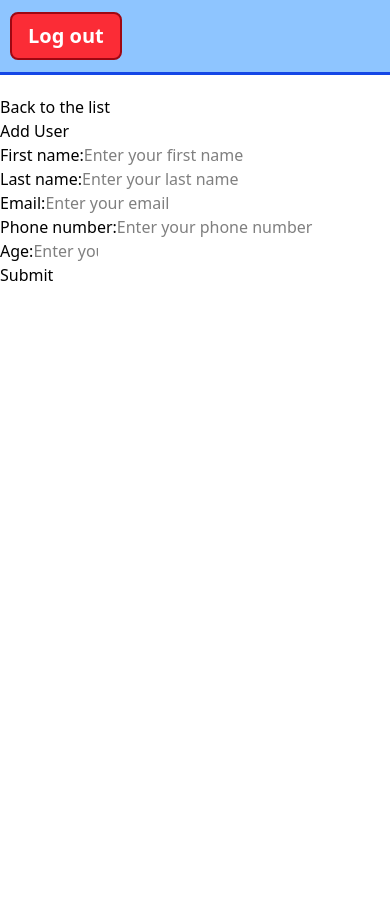
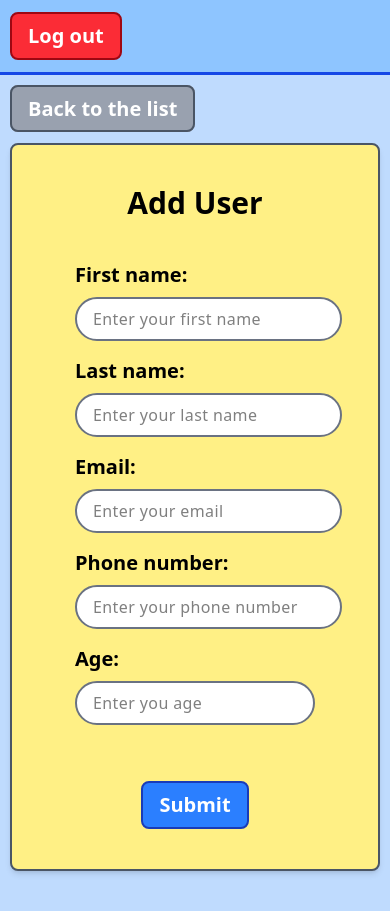
Before and after one commit to Riviets/user-management-system, a React (Vite) app: page /user/add in a window 390 px wide. Before the commit the page ends 844 px from the top, so only its background shows below. Built offline with nearby package versions, Linux system fonts and the light colour scheme; no server answers; sample sign-in values are in the browser's storage.

Commit message:
Fix editing user logic, add responsive design for UserForm component

```diff
--- a/src/components/user/EditUser.jsx
+++ b/src/components/user/EditUser.jsx
@@ -23,9 +23,9 @@ function EditUser(){
         getUserInfo()
     }, [])
 
-    async function handleEdit(){
+    async function handleEdit(userData){
         try{
-            const response = await userService.editUser(id)
+            const response = await userService.editUser(id, userData)
             console.log(response);
         }
         catch(error){
--- a/src/components/user/UserDetails.jsx
+++ b/src/components/user/UserDetails.jsx
@@ -68,8 +68,8 @@ function UserDetails(){
             <Header />
             <div className='container'>
                 <Link className='btn border-gray-600 bg-gray-400 hover:bg-gray-500' to ='/'>Back to the list</Link>
-               <div className='flex flex-col gap-15 border-2 border-gray-600 rounded-md shadow-lg mt-5 md:mt-15 p-10 bg-yellow-200'>
-                    <div className='flex gap-10 items-center'>
+               <div className='flex flex-col gap-15 border-2 border-gray-600 rounded-md shadow-lg mt-5 md:mt-15 p-5 md:p-10 bg-yellow-200 mb-10'>
+                    <div className='flex gap-3 md:gap-10 items-center'>
                             {user.image && <img src={user?.image} alt="User profile picture" className='w-24 md:w-44 bg-white rounded-full p-5 border-4 border-gray-600 shadow-xl'/>}
                             <div className='flex flex-col gap-1'>
                                 <p className='font-extrabold lg:text-4xl text-2xl'>{user?.username}</p>
--- a/src/components/user/UserForm.jsx
+++ b/src/components/user/UserForm.jsx
@@ -19,6 +19,7 @@ function UserForm({title, userData, onSubmit}){
             }
             catch(err){
                 setIsSubmit(false)
+                console.log(err)
             }
         }
     }, [formErrors])
@@ -85,50 +86,65 @@ function UserForm({title, userData, onSubmit}){
         return <div>Loading...</div>
     }
     return(
-        <div>
-            <Link to ='/'>Back to the list</Link>
-            <h2>{title}</h2>
-            <form onSubmit={handleSubmit}>
-                <div>
-                    <label htmlFor="firstName">First name:</label>
-                    <input  id='firstName' name='firstName' type="text"
+        <div className="container">
+            <Link className="btn border-gray-600 bg-gray-400 hover:bg-gray-500" to ='/'>Back to the list</Link>
+            <div className="mt-5 md:mt-10 bg-yellow-200 max-w-fit mx-auto px-20 py-10 md:px-10 md:py-15 rounded-lg border-2 border-gray-600 shadow-md mb-10">
+                <h2 className="text-center mb-10 text-3xl md:text-4xl font-extrabold">{title}</h2>
+                <form className="flex flex-col items-center gap-4 md:gap-6" onSubmit={handleSubmit}>
+                    <div className="flex flex-col gap-1">
+                        <div className='flex flex-wrap items-start md:items-center gap-2 justify-between w-60 md:w-120 md:flex-row flex-col'>
+                            <label className='text-xl font-semibold' htmlFor="firstName">First name:</label>
+                            <input className='input-field'  id='firstName' name='firstName' type="text"
                                 value={user.firstName} onChange={handleChange}
                                 placeholder="Enter your first name"/>
-                    {formErrors.firstName && <p>{formErrors.firstName}</p>}
                         </div>
-                <div>
-                    <label htmlFor="lastName">Last name:</label>
-                    <input  id='lastName' name='lastName' type="text"
+                        {formErrors.firstName && <p className='text-red-600 self-end'>{formErrors.firstName}</p>}
+                    </div>
+
+                    <div className="flex flex-col gap-1">
+                        <div className='flex flex-wrap items-start md:items-center gap-2 justify-between w-60 md:w-120 md:flex-row flex-col'>
+                            <label className='text-xl font-semibold' htmlFor="lastName">Last name:</label>
+                            <input className='input-field'  id='lastName' name='lastName' type="text"
                                 value={user.lastName} onChange={handleChange}
                                 placeholder="Enter your last name"/>
-                    {formErrors.lastName && <p>{formErrors.lastName}</p>}
                         </div>
-                <div>
-                    <label htmlFor="firstName">Email:</label>
-                    <input  id='email' name='email' type="email"
+                        {formErrors.lastName && <p className='text-red-600 self-end'>{formErrors.lastName}</p>}
+                    </div>
+
+                    <div className="flex flex-col gap-1">
+                        <div className='flex flex-wrap items-start md:items-center gap-2 justify-between w-60 md:w-120 md:flex-row flex-col'>
+                            <label className='text-xl font-semibold' htmlFor="email">Email:</label>
+                            <input className='input-field'  id='email' name='email' type="email"
                                 value={user.email} onChange={handleChange}
                                 placeholder="Enter your email"/>
-                    {formErrors.email && <p>{formErrors.email}</p>}
                         </div>
-               <div>
-                <div>
-                        <label htmlFor="phone">Phone number:</label>
-                        <input  id='phone' name='phone' type="tel"
+                        {formErrors.email && <p className='text-red-600 self-end'>{formErrors.email}</p>}
+                    </div>
+
+                    <div className="flex flex-col gap-1">
+                        <div className='flex flex-wrap items-start md:items-center gap-2 justify-between w-60 md:w-120 md:flex-row flex-col'>
+                            <label className='text-xl font-semibold' htmlFor="phone">Phone number:</label>
+                            <input className='input-field'  id='phone' name='phone' type="tel"
                                 value={user.phone} onChange={handleChange}
                                 placeholder="Enter your phone number"/>
-                    {formErrors.phone && <p>{formErrors.phone}</p>}
                         </div>
-                    <div>
-                        <label htmlFor="age">Age:</label>
-                        <input  id='age' name='age' type="number"
+                        {formErrors.phone && <p className='text-red-600 self-end'>{formErrors.phone}</p>}
+                    </div>
+
+                    <div className="flex flex-col gap-1">
+                        <div className='flex flex-wrap items-start md:items-center gap-2 justify-between w-60 md:w-120 md:flex-row flex-col'>
+                            <label className='text-xl font-semibold' htmlFor="age">Age:</label>
+                            <input className='input-field w-60'  id='age' name='age' type="number"
                                 value={user.age} onChange={handleChange}
                                 placeholder="Enter you age"
                                 min={0} max={99}/>
-                    {formErrors.age && <p>{formErrors.age}</p>}
                         </div>
+                        {formErrors.age && <p className='text-red-600 self-end'>{formErrors.age}</p>}
                     </div>
-                <button type="submit">Submit</button>
+
+                    <button className="btn mt-10 border-blue-800 bg-blue-500 hover:bg-blue-700" type="submit">Submit</button>
                 </form>
+            </div>
         </div>
     )
 }
--- a/src/index.css
+++ b/src/index.css
@@ -1,7 +1,11 @@
 @import "tailwindcss";
 
+body{
+    background-color: rgba(191, 219, 254);
+}
+
 .input-field{
-    @apply border border-gray-500 border-2 rounded-full px-4 py-2 tracking-wide;
+    @apply border border-gray-500 border-2 rounded-full px-4 py-2 tracking-wide bg-white;
 }
 
 .btn{
```
Lines whose indentation alone changed are shown as unchanged.
